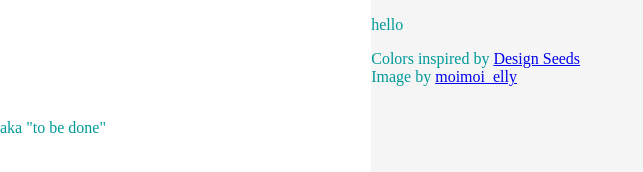
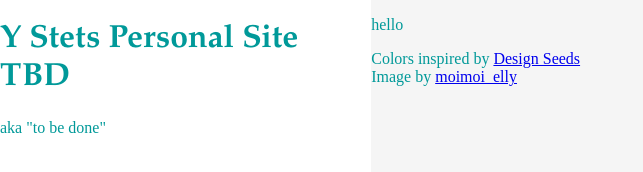
Before and after one commit to Jane95/Jane95.github.io, a plain HTML site: page index.html in a window 1280 px wide. Shown: the whole page, without its empty margins (0-643 px from the left). Drawn offline with Linux system fonts and the light colour scheme.

Commit message:
Update style.css

```diff
--- a/style.css
+++ b/style.css
@@ -6,7 +6,7 @@ html, body{
 }
 
 h1{
-  color:white;
+  color:#009999;
   font-family: "Palatino Linotype";
 }
 
```
